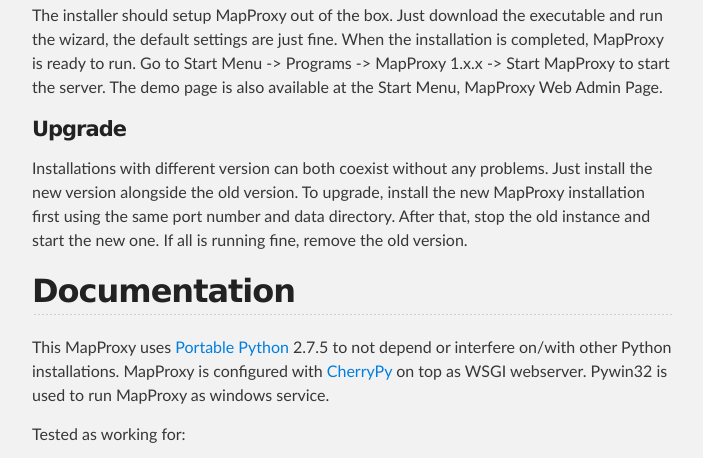
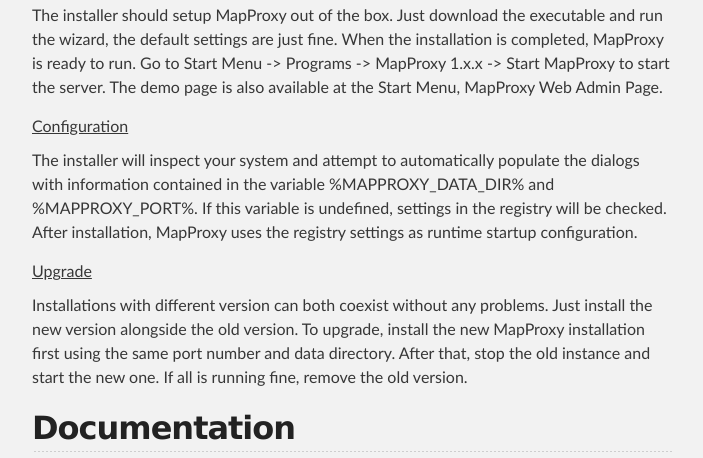
Before and after one commit to baasgeo/mapproxywindows, a plain HTML site: page index.html in a window 1280 px wide. Shown: the part 709-1167 px from the top of the page, without its empty margins (288-991 px from the left). Drawn offline with Linux system fonts and the light colour scheme.

Commit message:
Update index.html

```diff
--- a/index.html
+++ b/index.html
@@ -40,7 +40,10 @@
             <p>The installer should setup MapProxy out of the box. Just download the executable and run the wizard, the default settings are just fine. When the installation is completed, MapProxy is ready to run. Go to Start Menu -&gt; Programs -&gt; MapProxy 1.x.x -&gt; Start MapProxy to start the server.
                The demo page is also available at the Start Menu, MapProxy Web Admin Page.
             </p>
-            <h4>Upgrade</h4>
+            <u>Configuration</u>
+            <p>The installer will inspect your system and attempt to automatically populate the dialogs with information contained in the variable %MAPPROXY_DATA_DIR% and %MAPPROXY_PORT%. If this variable is undefined, settings in the registry will be checked. After installation, MapProxy uses the registry settings as runtime startup configuration.
+            </p>
+            <u>Upgrade</u>
             <p>Installations with different version can both coexist without any problems. Just install the new version alongside the old version. To upgrade, install the new MapProxy installation first using the same port number and data directory. After that, stop the old instance and start the new one. If all is running fine, remove the old version.
             </p>
             <h2>
```
